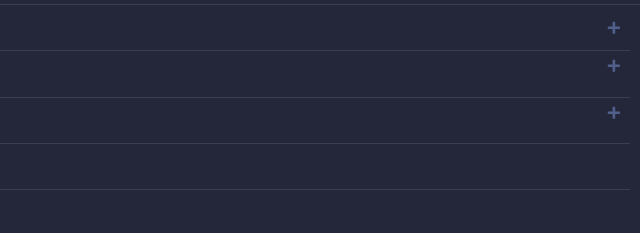
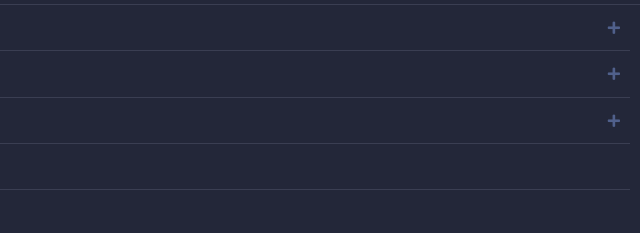
Before and after one commit to mrp301/flier, a website: page docs/index.html in a window 1280 px wide. Shown: the part 11256-11489 px from the top of the page, 640-1280 px from the left. Drawn offline with nearby package versions, Linux system fonts and the light colour scheme.

Commit message:
入れ忘れ

```diff
--- a/docs/index.html
+++ b/docs/index.html
@@ -627,7 +627,7 @@
             <li class='footer-nav-item footer-nav-item-nest'><a href=''>今週の要約ランキング</a></li>
           </ul>
         </li>
-        <li class='footer-nav-item text-icon-accordion text-icon-accordion' id='js-footerAccordionReport'>
+        <li class='footer-nav-item text-icon-accordion text-icon-accordion-footer' id='js-footerAccordionReport'>
           <span>特集</span>
           <ul class='is-hide'>
             <li class='footer-nav-item footer-nav-item-nest'><a href=''>インタビュー</a></li>
@@ -636,7 +636,7 @@
             <li class='footer-nav-item footer-nav-item-nest'><a href=''>書店員イチオシ</a></li>
           </ul>
         </li>
-        <li class='footer-nav-item text-icon-accordion text-icon-accordion' id='js-footerAccordionFlier'>
+        <li class='footer-nav-item text-icon-accordion text-icon-accordion-footer' id='js-footerAccordionFlier'>
           <span>flierについて</span>
           <ul class='is-hide'>
             <li class='footer-nav-item footer-nav-item-nest'><a href=''>運営会社</a></li>
```
